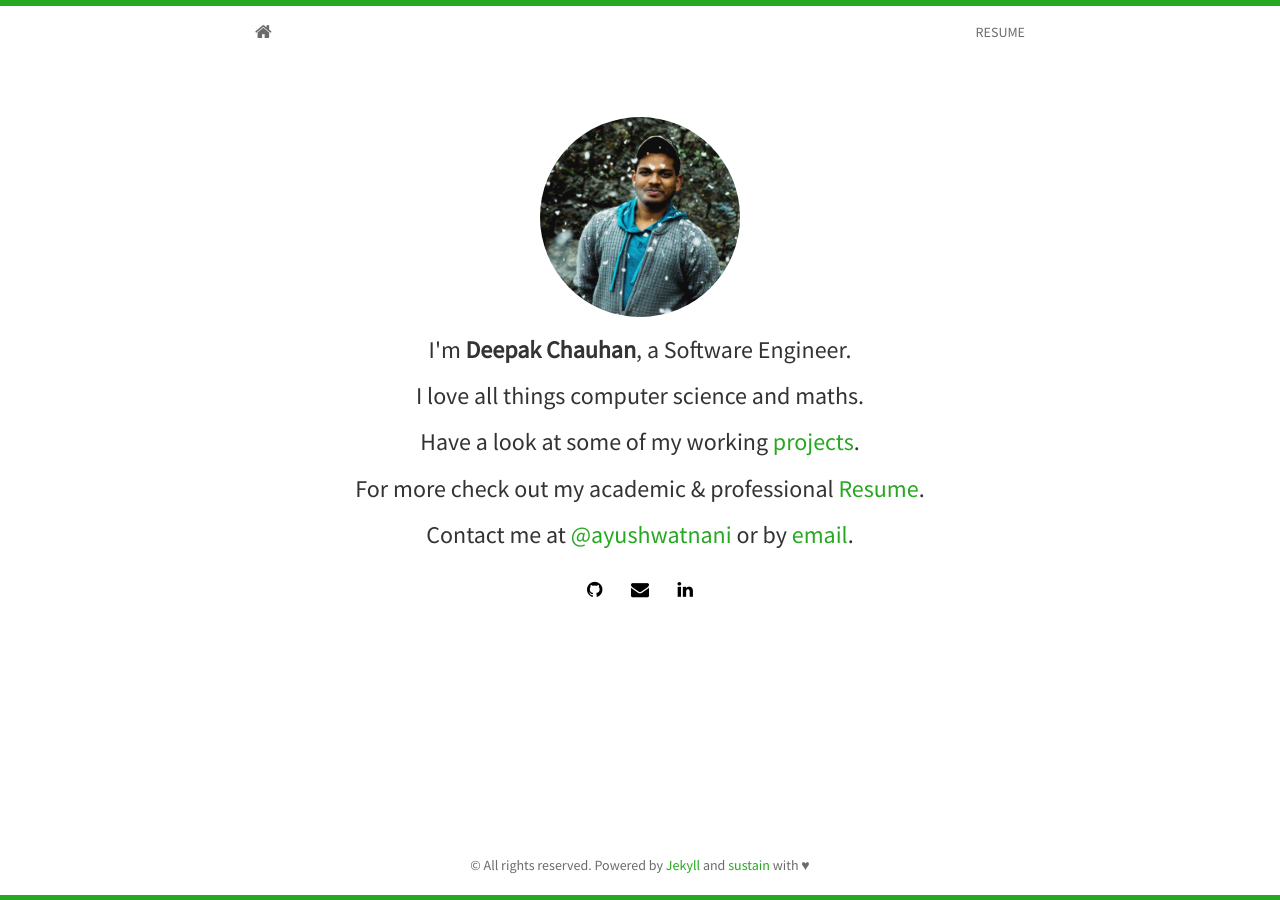
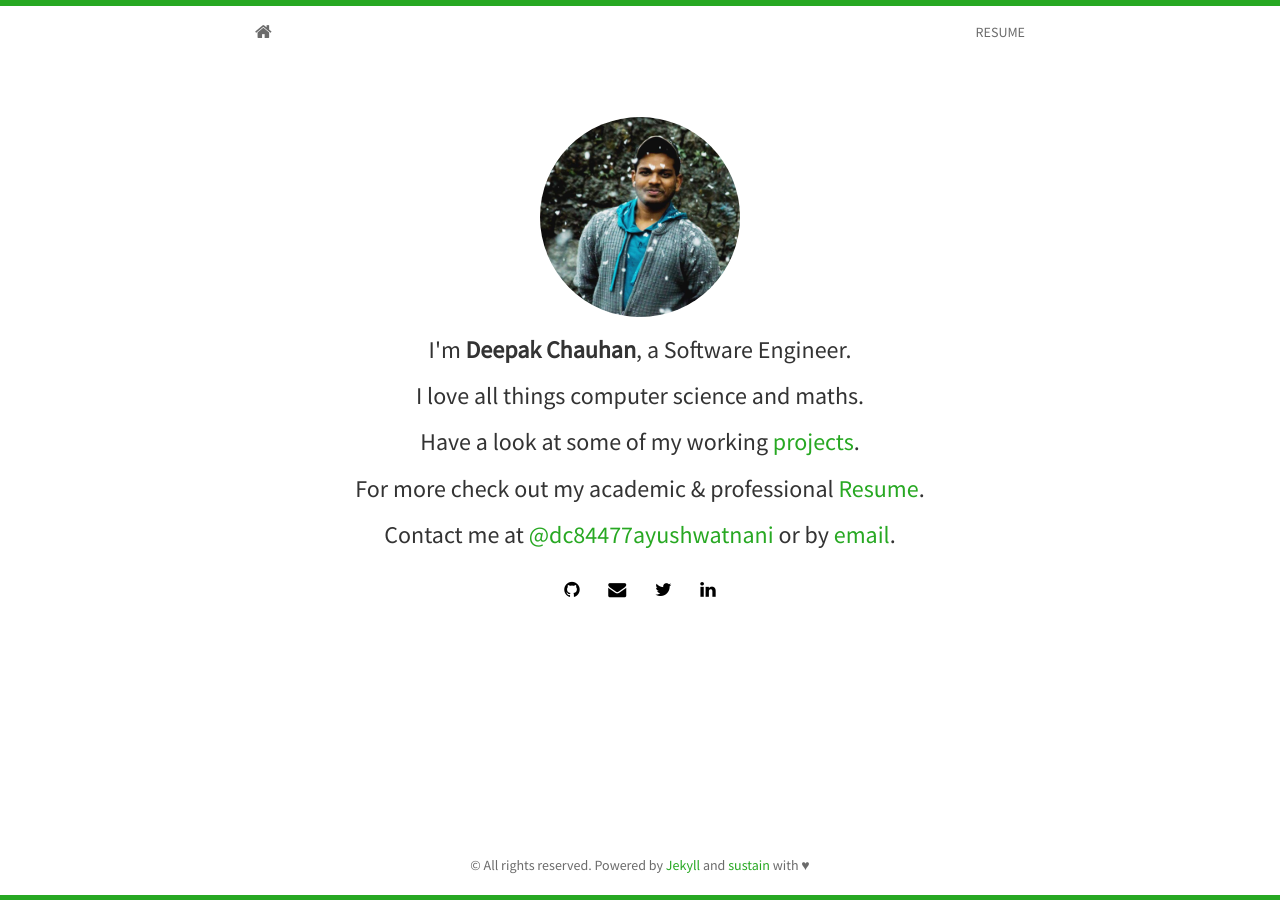
Before and after one commit to mrdeepakchauhan/mrdeepakchauhan.github.io, a Jekyll site: the page built from index.html, in a window 1280 px wide. Built offline with Jekyll 4.4.1, drawn with Linux system fonts in a browser that asks for light colours; nearby versions of some CDN libraries; the list of posts is cut into pages by our own code; part of the change alters nothing that is shown.

```diff
--- a/_config.yml
+++ b/_config.yml
@@ -19,7 +19,7 @@ description: Personal blog and resume
 avatar: dc.jpg
 email: dc84477@gmail.com
 github: mrdeepakchauhan # username
-#twitter: username
+twitter: dc84477
 linkedin: deepakchauhan
 #stackoverflow: username   #e.g: users/2735833/proton1h1
 #Comment out if you don't want disqus
```
